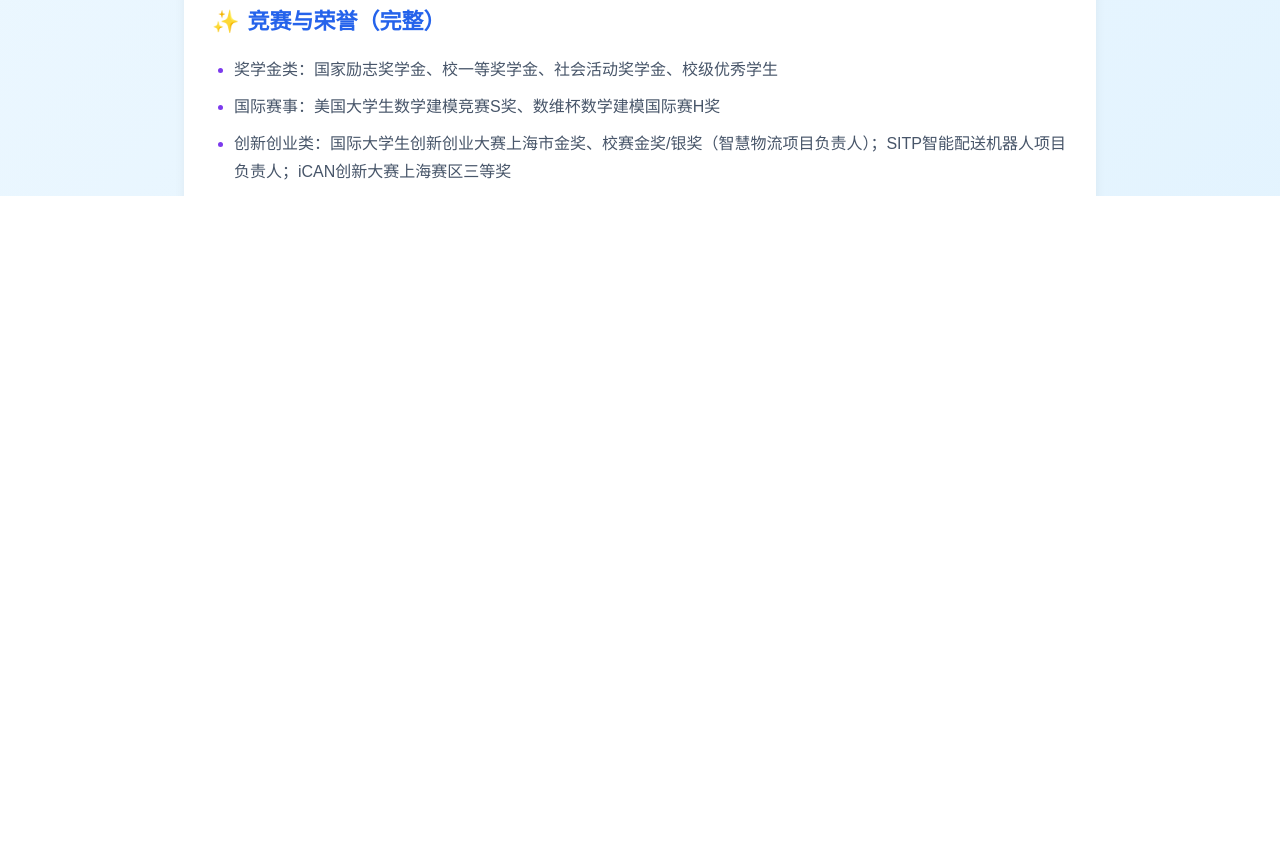
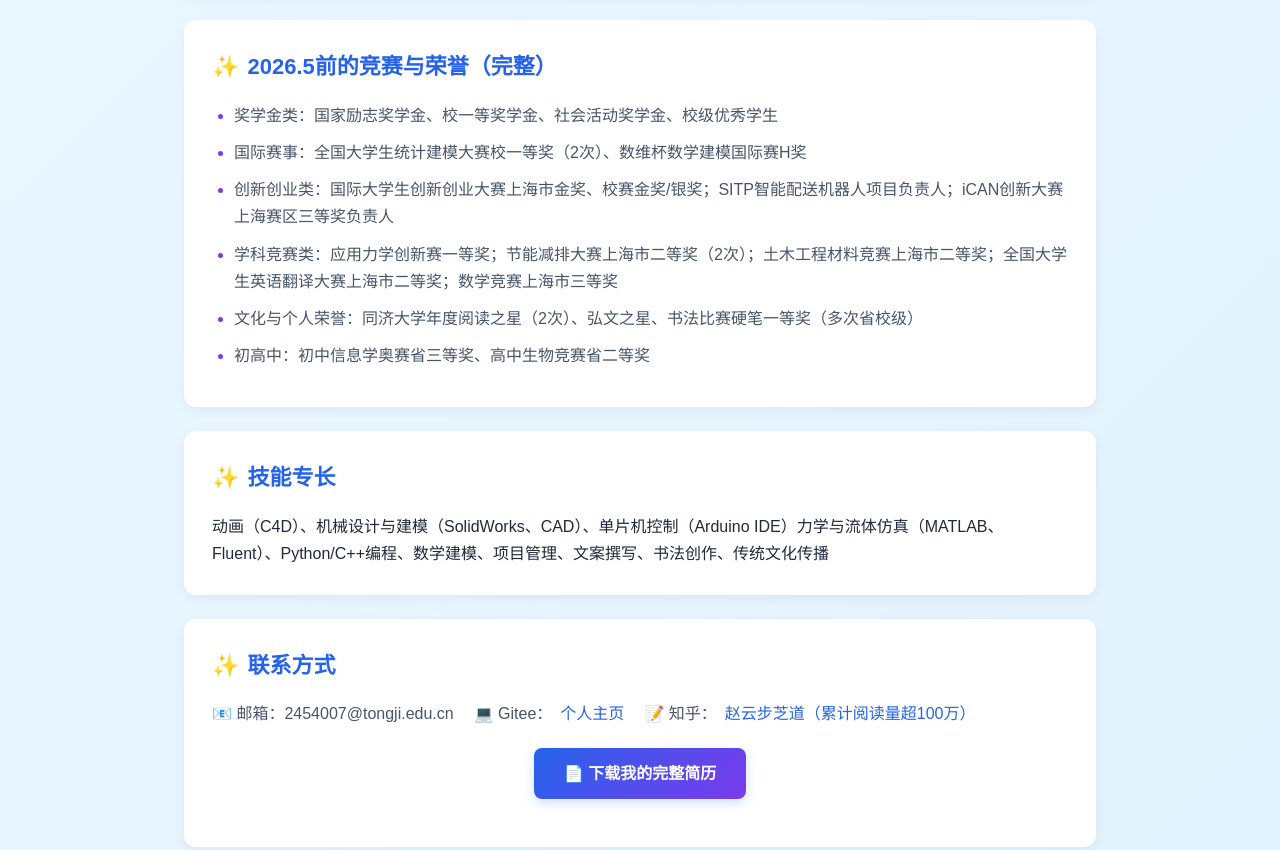
Before and after one commit to sutinah12-hash/ruijiezhaocomeon.github.io, a plain HTML site: page index.html in a window 1280 px wide. Shown: the part 1075-1925 px from the top of the page. Drawn offline with Linux system fonts and the light colour scheme.

Commit message:
Update index.html

```diff
--- a/index.html
+++ b/index.html
@@ -120,19 +120,19 @@
     <div class="container">
         <header>
             <h1>赵睿洁</h1>
-            <div class="subtitle">同济大学 · 机械工程与机器人学院 | 本科生</div>
+            <div class="subtitle">同济大学 · 机械工程与机器人学院 | 2024级本科生 |INTJ</div>
             <div class="media-badges">
-                <span class="badge">📰 人民日报报道</span>
-                <span class="badge">📰 中国青年报报道</span>
-                <span class="badge">🏫 同济官媒报道</span>
+                <span class="badge">🤖 机器人狂热爱好者</span>
+                <span class="badge">📰 人民日报、中国青年报、同济官媒报道</span>
+                <span class="badge">🏫 书法爱好者</span>
                 <span class="badge">📺 上海教育电视台采访嘉宾</span>
-                <span class="badge">📚 校级“阅读小达人”</span>
+                <span class="badge">📚 阅读小达人</span>
             </div>
         </header>
 
         <section>
             <h2>个人简介</h2>
-            <p>性格开朗、待人真诚，专注机械工程、智能装备与交叉创新领域，具备扎实的数理基础与工程实践能力，擅长建模、仿真与项目管理。热爱阅读与书法，获评同济大学年度阅读之星，积极传播中国传统文化；曾受邀参与上海教育电视台采访，相关事迹登上人民日报、中国青年报及同济大学官媒。知乎答主，文字撰写与热点抓取能力突出，单平台累计阅读量超90万。</p>
+            <p>性格开朗、待人真诚，专注机械工程、智能装备与交叉创新领域，具备扎实的数理基础与工程实践能力，擅长建模、仿真与项目管理。热爱阅读与书法，获评同济大学年度阅读之星，积极传播中国传统文化；曾受邀参与上海教育电视台采访，相关事迹登上人民日报、中国青年报及同济大学官媒。知乎答主，文字撰写与热点抓取能力突出，单平台累计阅读量超100万。</p>
         </section>
 
         <section>
@@ -152,19 +152,20 @@
         </section>
 
         <section>
-            <h2>竞赛与荣誉（完整）</h2>
+            <h2>2026.5前的竞赛与荣誉（完整）</h2>
             <ul class="honor-list">
                 <li>奖学金类：国家励志奖学金、校一等奖学金、社会活动奖学金、校级优秀学生</li>
-                <li>国际赛事：美国大学生数学建模竞赛S奖、数维杯数学建模国际赛H奖</li>
-                <li>创新创业类：国际大学生创新创业大赛上海市金奖、校赛金奖/银奖（智慧物流项目负责人）；SITP智能配送机器人项目负责人；iCAN创新大赛上海赛区三等奖</li>
+                <li>国际赛事：全国大学生统计建模大赛校一等奖（2次）、数维杯数学建模国际赛H奖</li>
+                <li>创新创业类：国际大学生创新创业大赛上海市金奖、校赛金奖/银奖；SITP智能配送机器人项目负责人；iCAN创新大赛上海赛区三等奖负责人</li>
                 <li>学科竞赛类：应用力学创新赛一等奖；节能减排大赛上海市二等奖（2次）；土木工程材料竞赛上海市二等奖；全国大学生英语翻译大赛上海市二等奖；数学竞赛上海市三等奖</li>
-                <li>文化与个人荣誉：同济大学年度阅读之星（2次）、弘文之星、书法比赛硬笔一等奖；初中信息学奥赛省三等奖、生物竞赛省二等奖</li>
+                <li>文化与个人荣誉：同济大学年度阅读之星（2次）、弘文之星、书法比赛硬笔一等奖（多次省校级）</li>
+                <li>初高中：初中信息学奥赛省三等奖、高中生物竞赛省二等奖</li>
             </ul>
         </section>
 
         <section>
             <h2>技能专长</h2>
-            <p>机械设计与建模（SolidWorks）、力学与流体仿真（Fluent）、Python/C++编程、数学建模、项目管理、文案撰写、书法创作、传统文化传播</p>
+            <p>动画（C4D）、机械设计与建模（SolidWorks、CAD）、单片机控制（Arduino IDE）力学与流体仿真（MATLAB、Fluent）、Python/C++编程、数学建模、项目管理、文案撰写、书法创作、传统文化传播</p>
         </section>
 
         <section>
@@ -172,7 +173,23 @@
             <div class="contact-info">
                 <div class="contact-item">📧 邮箱：2454007@tongji.edu.cn</div>
                 <div class="contact-item">💻 Gitee：<a href="https://gitee.com/zhao-ruijie80996/zhao-ruijies-personal-webpage" target="_blank">个人主页</a></div>
-                <div class="contact-item">📝 知乎：个人账号（累计阅读量超90万）</div>
+                <div class="contact-item">📝 知乎： <a href="https://www.zhihu.com/people/wei-meng-pin-bo-25" target="_blank">
+                                                  赵云步芝道（累计阅读量超100万）</div>
+            </div>
+             <!-- 简历下载按钮 -->
+            <div style="text-align:center; margin:20px 0;">
+                <a href="简历最终版.pdf" download style="
+                    display:inline-block;
+                    padding:12px 30px;
+                    background: linear-gradient(135deg, #2563eb 0%, #7c3aed 100%);
+                    color:white;
+                    border-radius:8px;
+                    text-decoration:none;
+                    font-weight:bold;
+                    box-shadow:0 4px 12px rgba(37, 99, 235, 0.2);
+                ">
+                    📄 下载我的完整简历
+                </a>
             </div>
         </section>
 
```
